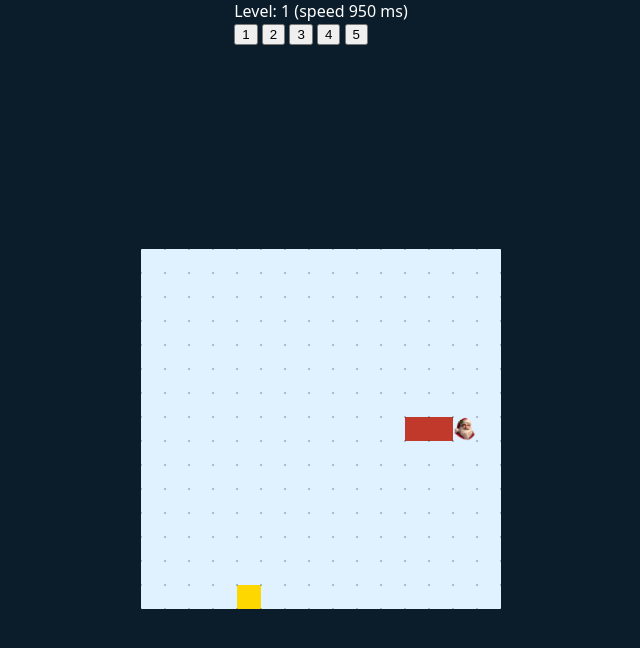
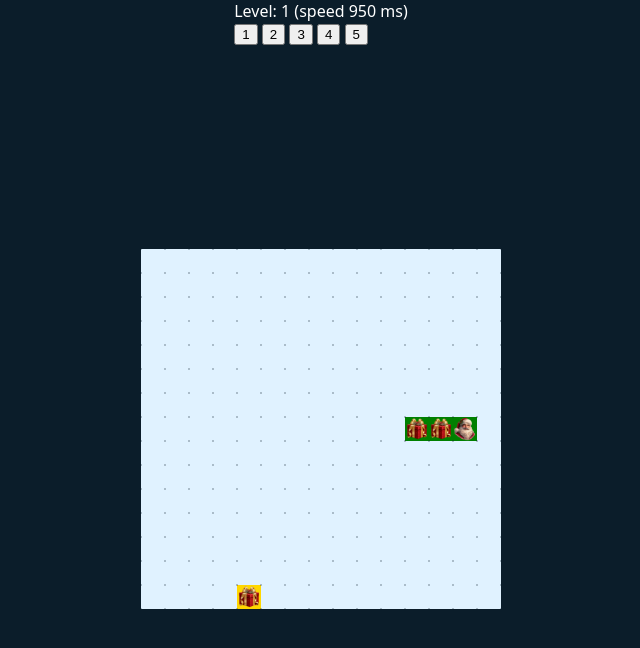
Before and after one commit to zaida-wiss/jul_snake, a plain HTML site: page index.html in a window 1280 px wide. Shown: the whole page, without its empty margins (319-959 px from the left). Drawn offline with Linux system fonts and the light colour scheme.

Commit message:
paket är inlagda

```diff
--- a/style.css
+++ b/style.css
@@ -57,8 +57,13 @@ h1 {
 
 .food {
   background: gold;
+  background-image: url("./bilder/paket.webp"); /* tomte */
+  background-size: cover;
+  background-position: center;
+  background-repeat: no-repeat;
 }
 .snake-head {
+  background-color: green;
   background-image: url("./bilder/tomte_huvud.webp"); /* tomte */
   background-size: cover;
   background-position: center;
@@ -66,7 +71,12 @@ h1 {
 }
 
 .snake-body {
-  background: #c0392b; /* paket */
+  background-color: green;
+  background-image: url("./bilder/paket.webp"); /* paket */
+  background-size: cover;
+  background-position: center;
+  background-repeat: no-repeat;
+
 }
 
 /* ===== TOUCH CONTROLS ===== */
```
Also changed, not shown: bilder/paket.webp (added), bilder/tomte_vagn.webp (added).
